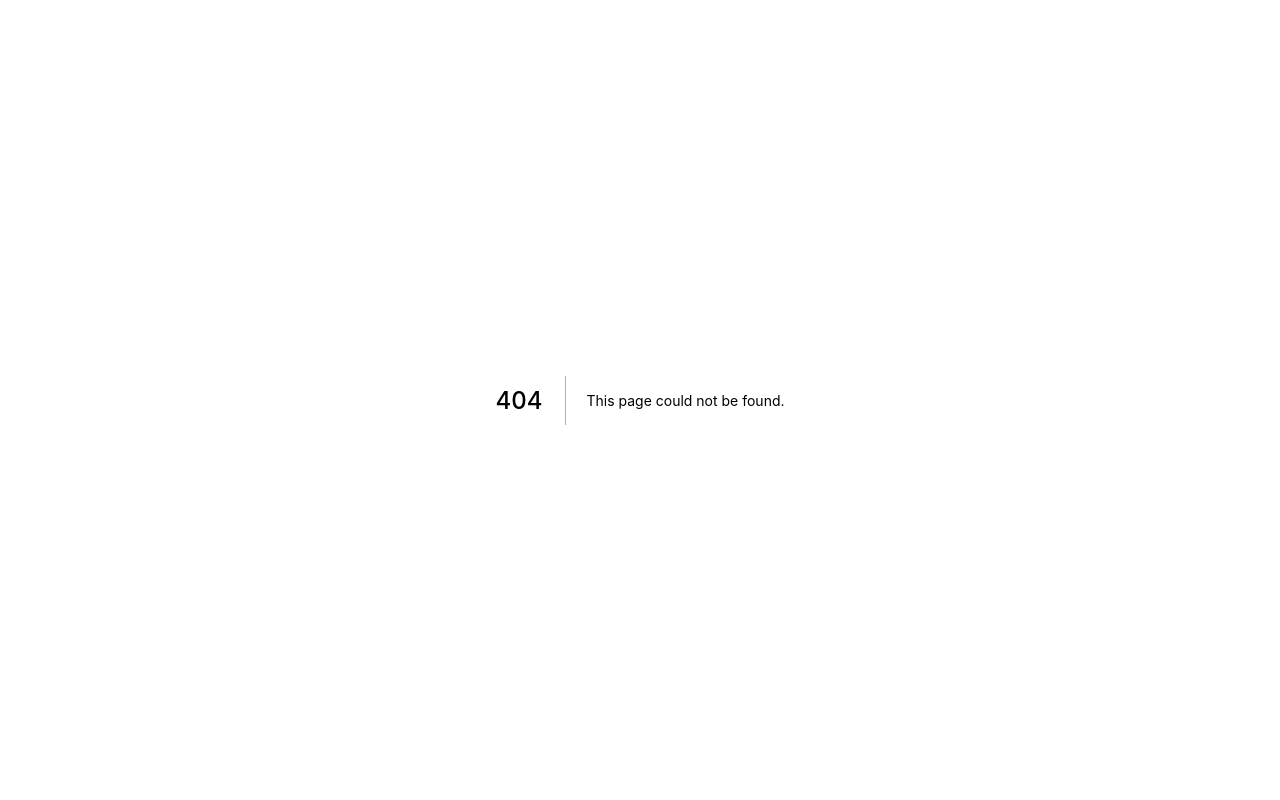
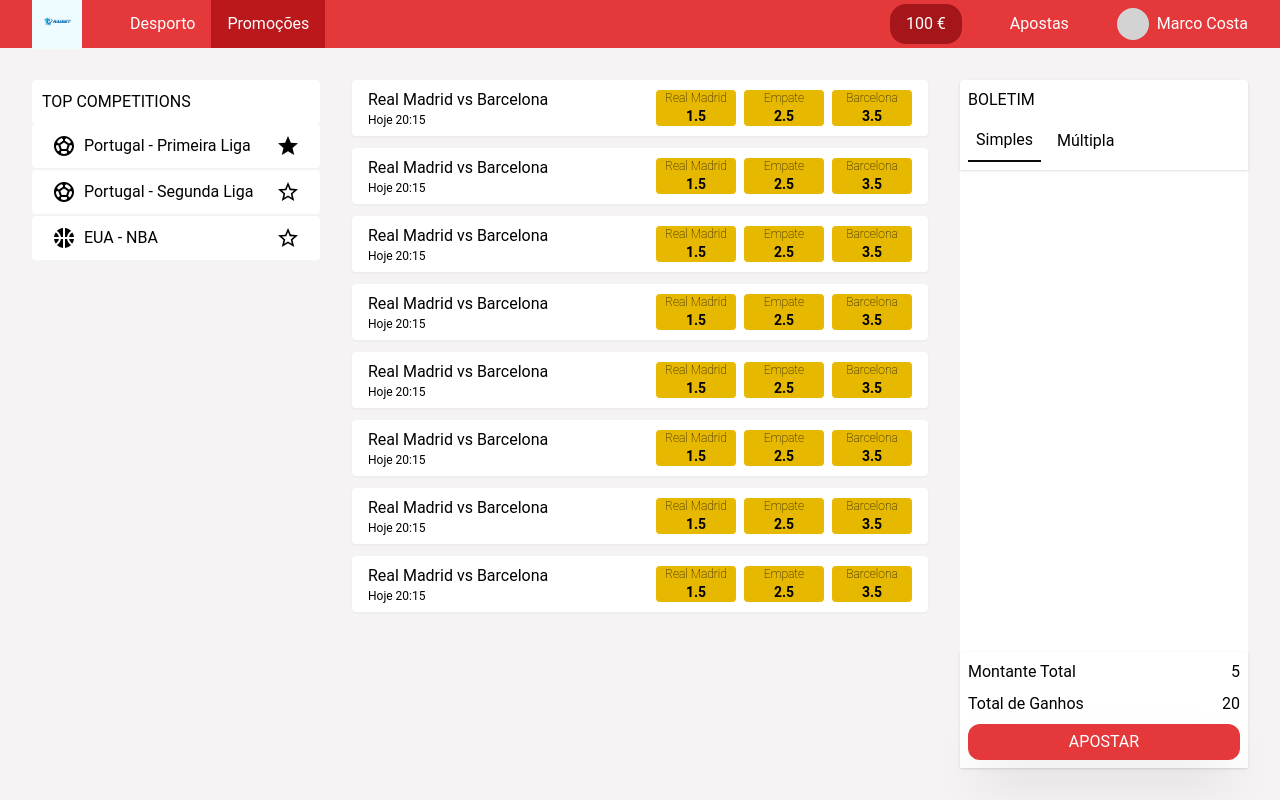
Before and after one commit to gonaloppcc/projetoRAS, a Next.js app in the folder frontend/: page /better/addEvent in a window 1280 px wide. Before the commit this address had no page. Built offline with nearby package versions, Linux system fonts and the light colour scheme.

Commit message:
Create addEvent.tsx

```diff
--- /dev/null
+++ b/frontend/src/pages/better/addEvent.tsx
@@ -0,0 +1,49 @@
+import type {NextPage} from 'next';
+import {EventCard, EventCardProps} from '@components/EventCard';
+import {PageLayout} from '@components/PageLayout';
+
+/* FIXME Mock data hardcoded */
+const MOCK_EVENT: EventCardProps = {
+    eventName: 'Real Madrid vs Barcelona',
+    date: 'Hoje 20:15',
+    odds: [
+        {
+            name: 'Real Madrid',
+            price: 1.5,
+        },
+        {
+            name: 'Empate',
+            price: 2.5,
+        },
+        {
+            name: 'Barcelona',
+            price: 3.5,
+        },
+    ],
+};
+
+const MOCK_EVENTS: EventCardProps[] = [
+    MOCK_EVENT,
+    MOCK_EVENT,
+    MOCK_EVENT,
+    MOCK_EVENT,
+    MOCK_EVENT,
+    MOCK_EVENT,
+    MOCK_EVENT,
+    MOCK_EVENT,
+];
+const Home: NextPage = () => {
+    /* FIXME DUMMY MAIN PAGE!! */
+    return (
+        <PageLayout>
+            <div className="flex flex-col justify-start gap-3 w-full">
+                {MOCK_EVENTS.map((event) => (
+                    <EventCard key={event.eventName} {...event} />
+                ))}
+                {/*<Competitions competitions={MOCK_COMPETITIONS} />*/}
+            </div>
+        </PageLayout>
+    );
+};
+
+export default Home;
```
